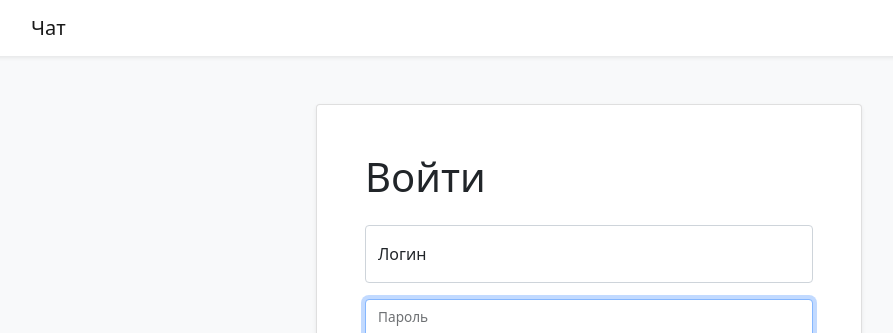
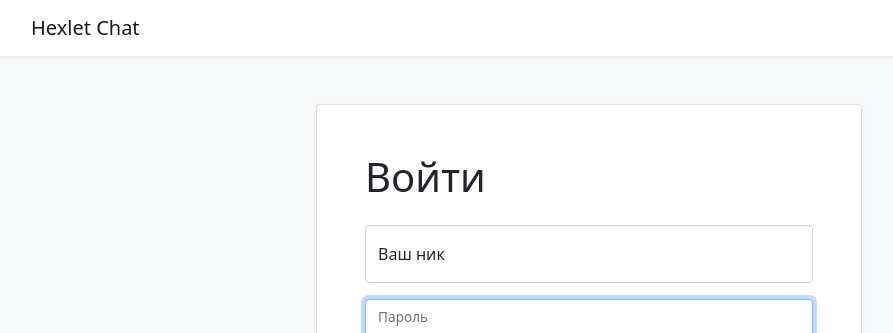
Before and after one commit to AnyaZharikova/frontend-project-12, a React (Vite) app in the folder frontend/: page /login in a window 1280 px wide. Shown: the top 333 px of the page, without its empty margins (51-944 px from the left). Built offline with nearby package versions, Linux system fonts and the light colour scheme; no server answers; what leo-profanity would draw is missing.

Commit message:
add new text

```diff
--- a/frontend/src/locales/ru.js
+++ b/frontend/src/locales/ru.js
@@ -1,13 +1,13 @@
 export default {
   translation: {
     placeholders: {
-      login: 'Логин',
+      login: 'Ваш ник',
       username: 'Имя пользователя',
       password: 'Пароль',
       passwordConfirmation: 'Подтвердите пароль',
       newMessage: 'Введите новое сообщение...',
     },
-    name: 'Чат',
+    name: 'Hexlet Chat',
     registration: 'Регистрация',
     makeRegistration: 'Зарегистрироваться',
     entry: 'Войти',
@@ -38,6 +38,7 @@ export default {
       unique: 'Должно быть уникальным',
       toggle: 'Управление каналом',
       submitButton: 'Отправить',
+      channelName: 'Имя канала',
       addChannel: 'Добавить канал',
       rename: 'Переименовать',
       remove: 'Удалить',
```
